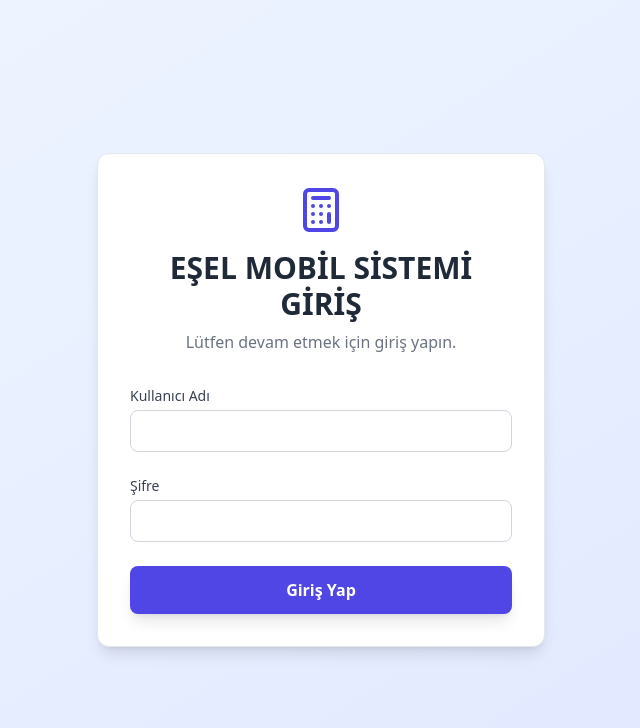
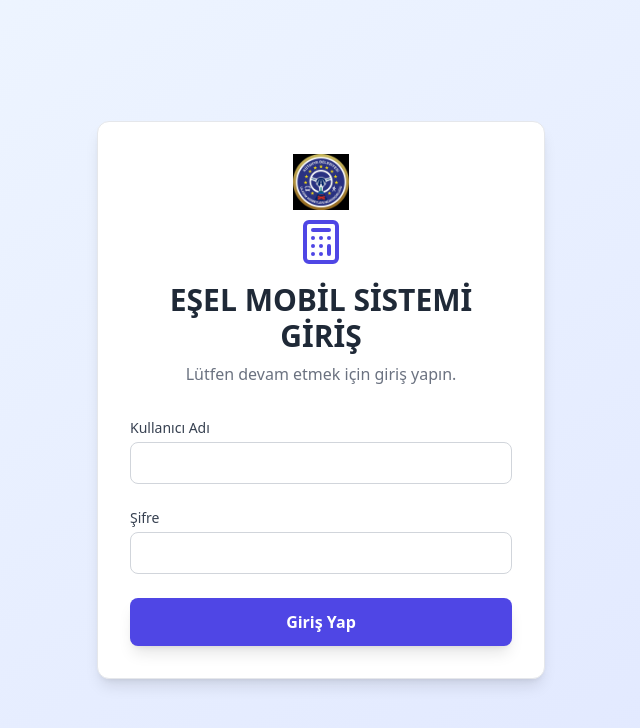
Before and after one commit to eozel43/hesaplama, a React (Vite) app: page / in a window 1280 px wide. Shown: the top 728 px of the page, without its empty margins (319-959 px from the left). Built offline with nearby package versions, Linux system fonts and the light colour scheme.

Commit message:
Update App.tsx with latest changes

```diff
--- a/src/App.tsx
+++ b/src/App.tsx
@@ -1,4 +1,5 @@
 import React, { useState, useMemo } from 'react';
+import logo from '../image_3ab9b2f9-e025-42e7-aa6b-8255c6443aaf.png';
 
 // --- ICON COMPONENTS (replaces lucide-react) ---
 // In a real build environment, you would import these from 'lucide-react'
@@ -221,6 +222,7 @@ function LoginComponent({ onLogin, error }: { onLogin: (user: string, pass: stri
         <div className="min-h-screen bg-gradient-to-br from-blue-50 to-indigo-100 flex items-center justify-center p-4">
             <div className="max-w-md w-full bg-white rounded-xl shadow-lg p-8 border border-gray-200">
                 <div className="text-center mb-8">
+                    <img src={logo} alt="Kütahya Belediyesi logosu" className="w-14 h-14 mx-auto mb-2 object-contain" />
                     <Calculator className="w-12 h-12 text-indigo-600 mx-auto mb-4" />
                     <h2 className="text-3xl font-bold text-gray-800">EŞEL MOBİL SİSTEMİ GİRİŞ</h2>
                     <p className="text-gray-500 mt-2">Lütfen devam etmek için giriş yapın.</p>
```
